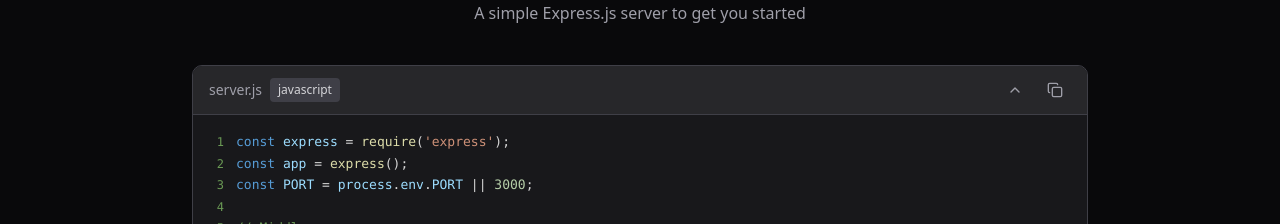
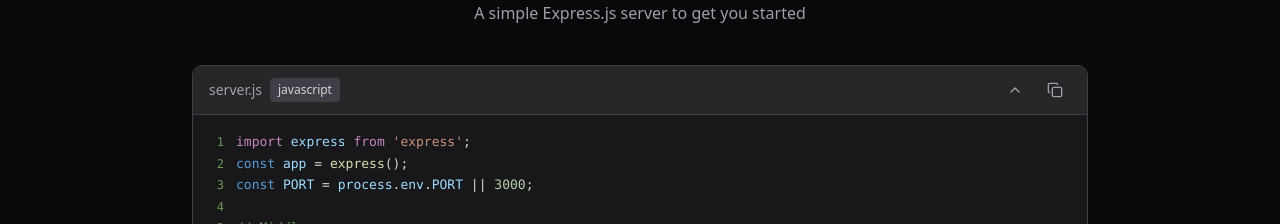
Before and after one commit to SrihasRC/Backend101, a Next.js app: page / in a window 1280 px wide. Shown: the part 1600-1824 px from the top of the page. Built offline with nearby package versions, Linux system fonts and the light colour scheme.

Commit message:
chore(home): update type in ref code

```diff
--- a/app/page.tsx
+++ b/app/page.tsx
@@ -323,7 +323,7 @@ export default function Home() {
             <CodeBlock
               language="javascript"
               title="server.js"
-              code={`const express = require('express');
+              code={`import express from 'express';
 const app = express();
 const PORT = process.env.PORT || 3000;
 
```
